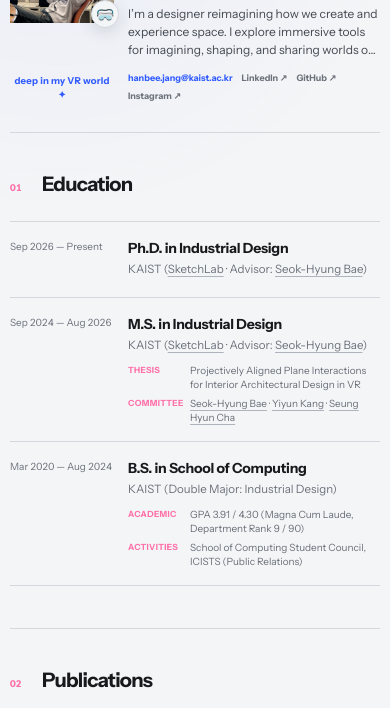
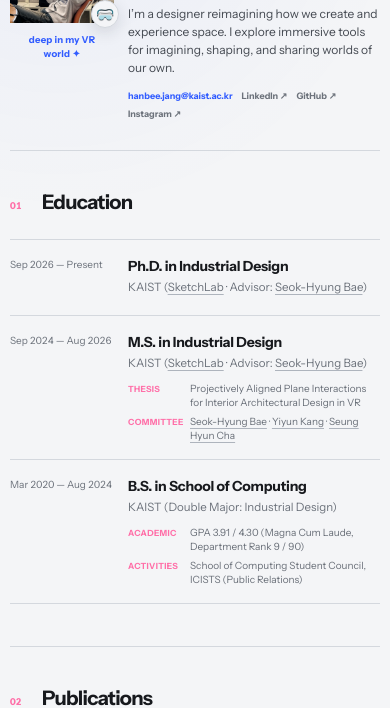
Before and after one commit to janghanbee/janghanbee.github.io, an Astro site: page / in a window 390 px wide. Shown: the part 137-845 px from the top of the page. Built offline with nearby package versions, Linux system fonts and the light colour scheme; Astro itself is replaced by a stand-in of ours.

Commit message:
update website

```diff
--- a/src/data/profile.ts
+++ b/src/data/profile.ts
@@ -137,7 +137,7 @@ export const profile = {
       icon: "🥽",
       photo: "/website_photo_1.webp",
       photoAlt: "Hanbee Jang in research mode",
-      caption: "deep in my VR world ✦",
+      caption: "deep in my VR world\u00A0✦",
       label: "Research mode",
       status: "Exploring embodied interaction in virtual worlds.",
     },
@@ -146,7 +146,7 @@ export const profile = {
       icon: "✈️",
       photo: "/website_photo_3.webp",
       photoAlt: "Hanbee Jang in travel mode",
-      caption: "hello, Matterhorn! ✦",
+      caption: "hello, Matterhorn!\u00A0✦",
       label: "Travel mode",
       status: "Collecting new places, systems, and perspectives.",
     },
@@ -155,7 +155,7 @@ export const profile = {
       icon: "🎹",
       photo: "/website_photo_2.webp",
       photoAlt: "Hanbee Jang in piano mode",
-      caption: "keys, lights, action! ✦",
+      caption: "keys, lights, action!\u00A0✦",
       label: "Piano mode",
       status: "Practicing one measure at a time.",
     },
@@ -164,7 +164,7 @@ export const profile = {
       icon: "⚾",
       photo: "/website_photo_5.webp",
       photoAlt: "Hanbee Jang enjoying baseball",
-      caption: "we lost, still smiling ✦",
+      caption: "we lost, still smiling\u00A0✦",
       label: "Baseball mode",
       status: "Waiting for the first pitch.",
     },
@@ -173,7 +173,7 @@ export const profile = {
       icon: "🏃",
       photo: "/website_photo_4.webp",
       photoAlt: "Hanbee Jang in running mode",
-      caption: "10K, done and happy ✦",
+      caption: "10K, done and happy\u00A0✦",
       label: "Run mode",
       status: "Out for a steady run.",
     },
--- a/src/styles/global.css
+++ b/src/styles/global.css
@@ -322,6 +322,7 @@ h1 {
   display: grid;
   grid-template-columns: 54px minmax(0, 1fr);
   gap: 8px;
+  align-items: baseline;
 }
 
 .education-details dt {
@@ -329,6 +330,7 @@ h1 {
   font-size: 8.5px;
   font-weight: 700;
   letter-spacing: 0.04em;
+  line-height: 1.4;
   text-transform: uppercase;
 }
 
@@ -489,11 +491,15 @@ footer p {
   }
 
   .intro {
-    display: -webkit-box;
-    overflow: hidden;
     font-size: 12px;
-    -webkit-box-orient: vertical;
-    -webkit-line-clamp: 3;
+  }
+
+  .portrait-column {
+    align-self: start;
+  }
+
+  .portrait-column figcaption {
+    margin-top: 10px;
   }
 
   .contact-links {
```
